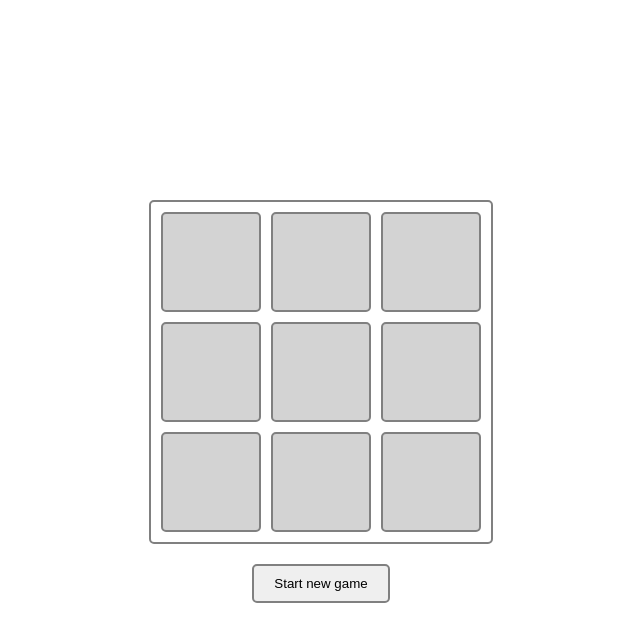
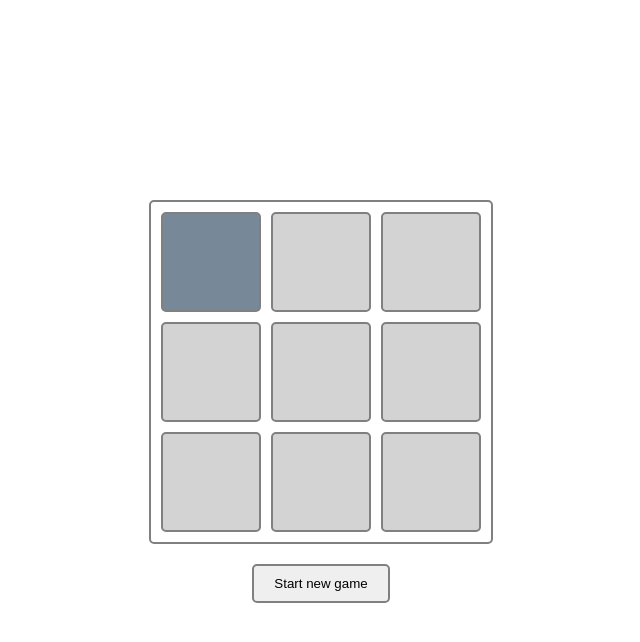
Before and after one commit to ewa-ilnicka/tictactoe, a plain HTML site: page index.html in a window 1280 px wide. In both pictures the pointer is over the element 530 px from the left and 262 px from the top of the page. Shown: the whole page, without its empty margins (319-959 px from the left). Drawn offline with Linux system fonts and the light colour scheme.

Commit message:
Added hover

```diff
--- a/style.css
+++ b/style.css
@@ -30,6 +30,7 @@ body {
     background-color: lightgray;
     border-radius: 5px;
     border: 2px solid gray;
+    cursor: pointer;
 }
 
 .reset-button {
@@ -37,4 +38,11 @@ body {
     padding: 10px 20px;
     border-radius: 5px;
     border: 2px solid gray;
+    cursor: pointer;
+    transition: 0.3s;
 }
+
+.reset-button:hover,
+.board__item:hover {
+    background-color: lightslategrey;
+}
```
